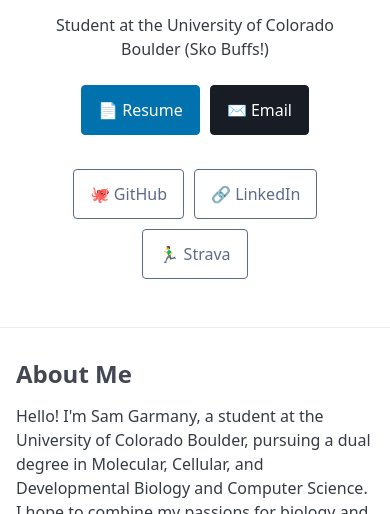
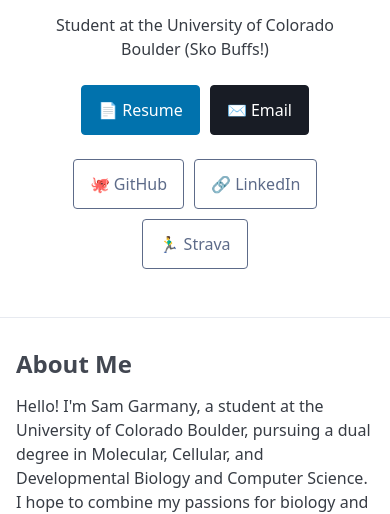
Before and after one commit to samuel-garmany/samuel-garmany.github.io, a plain HTML site: page index.html in a window 390 px wide. Shown: the part 330-844 px from the top of the page. Drawn offline with Linux system fonts and the light colour scheme.

Commit message:
Grouped button groups separately and renamed css class to be more generic

```diff
--- a/css/custom.css
+++ b/css/custom.css
@@ -21,7 +21,7 @@
     max-width: 600px;
 }
 
-.social-links {
+.button-group {
     display: flex;
     flex-wrap: wrap;
     gap: 10px;
@@ -39,7 +39,7 @@
         width: 180px;
     }
 
-    .social-links {
+    .button-group {
         justify-content: center;
     }
 }
--- a/index.html
+++ b/index.html
@@ -23,7 +23,7 @@
             </hgroup>
             <p>Student at the University of Colorado Boulder (Sko Buffs!)</p>
 
-            <div class="social-links">
+            <div class="button-group">
                 <a href="https://samuel-garmany.github.io/resume/resume.pdf" role="button" target="_blank"
                     rel="noopener noreferrer">
                     📄 Resume
@@ -32,8 +32,9 @@
                 <a href="mailto:samuel-garmany@colorado.edu" role="button" class="contrast">
                     ✉️ Email
                 </a>
+            </div>
 
-                <div class="social-links">
+            <div class="button-group">
                 <a href="https://github.com/samuel-garmany" role="button" class="secondary outline" target="_blank"
                     rel="noopener noreferrer">
                     🐙 GitHub
@@ -46,7 +47,6 @@
                     target="_blank" rel="noopener noreferrer">
                     🏃‍♂️ Strava
                 </a>
-                </div>
             </div>
         </div>
 
```
Lines whose indentation alone changed are shown as unchanged.
